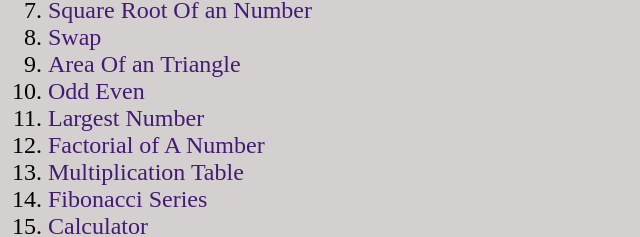
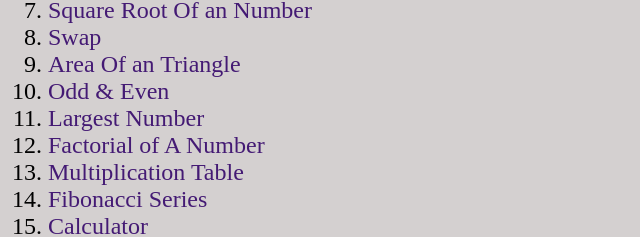
Before and after one commit to Dushyant1122/java-script-programmes, a plain HTML site: page index.html in a window 1280 px wide. Shown: the part 284-521 px from the top of the page, 0-640 px from the left. Drawn offline with Linux system fonts and the light colour scheme.

Commit message:
26-08-2022

```diff
--- a/index.html
+++ b/index.html
@@ -29,7 +29,7 @@
         <li><a href="square_root.html">Square Root Of an Number</a></li>
         <li><a href="swap_variables.html">Swap</a></li>
         <li><a href="triangle_area.html">Area Of an Triangle</a></li>
-        <li><a href="odd_even.html">Odd Even</a></li>
+        <li><a href="odd_even.html">Odd & Even</a></li>
         <li><a href="largest.html">Largest Number</a></li>
         <li><a href="factorial.html">Factorial of A Number</a></li>
         <li><a href="multiplication_table.html">Multiplication Table</a></li>
```
